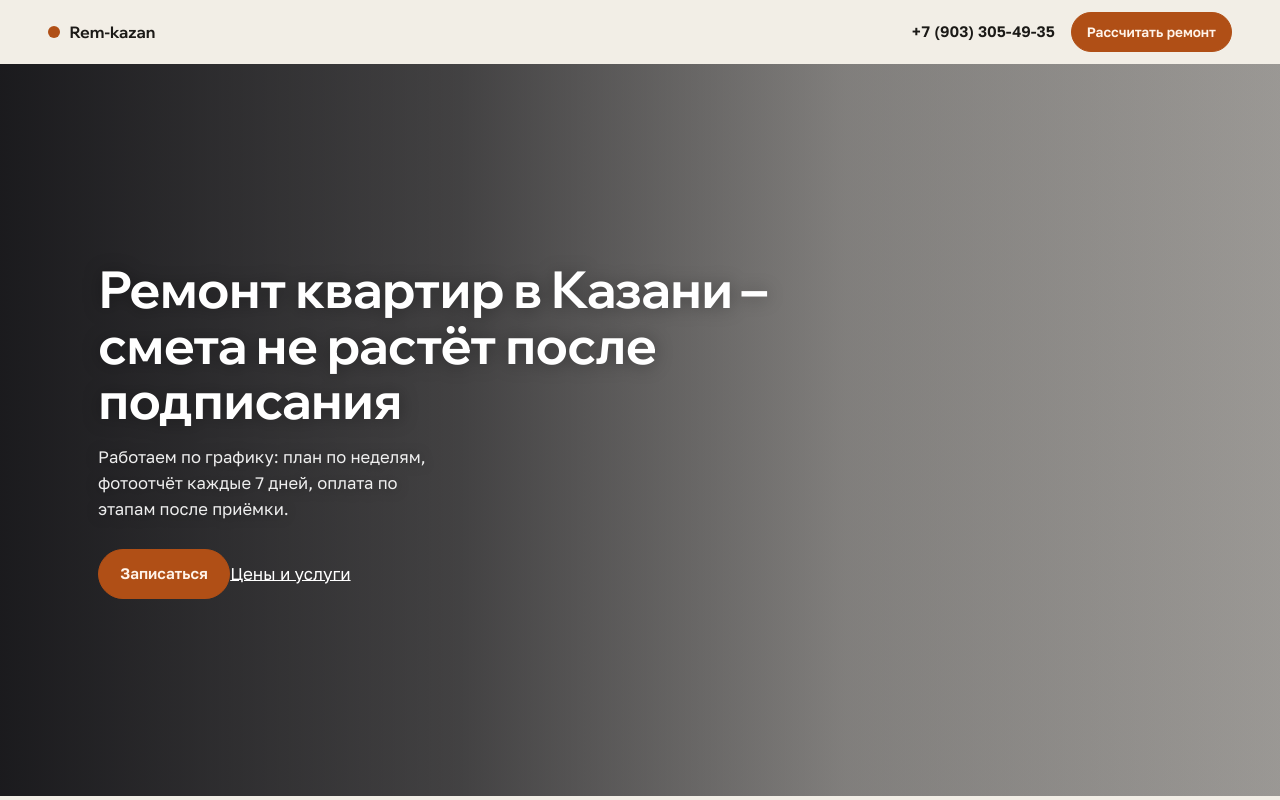
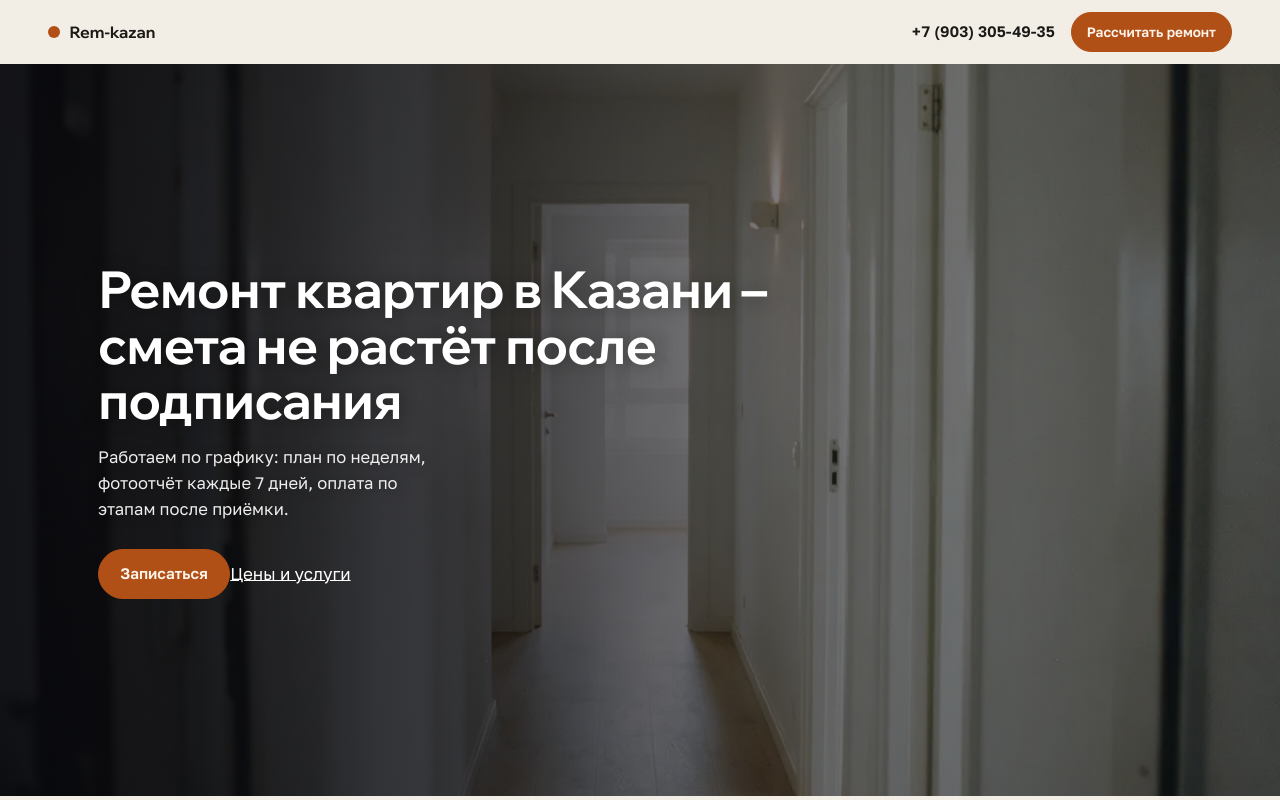
Before and after one commit to ethan2520ca-del/demo-rem-kazan, a plain HTML site: page index.html in a window 1280 px wide. Shown: the top 800 px of the page. Drawn offline with Linux system fonts and the light colour scheme.

Commit message:
первый экран: фото во весь экран + заголовок + подзаголовок + кнопки

```diff
--- a/index.html
+++ b/index.html
@@ -61,7 +61,7 @@ body{overflow-x:clip}
   </div>
 </header>
 <main>
-  <section class="s-hero">
+  <section class="s-hero" style="--hero-bg:url('assets/hall-after.webp')">
     <div class="s-hero__text">
       <h1>Ремонт квартир в Казани – смета не растёт после подписания</h1>
       <p class="s-lead">Работаем по графику: план по неделям, фотоотчёт каждые 7 дней, оплата по этапам после приёмки.</p>
```
